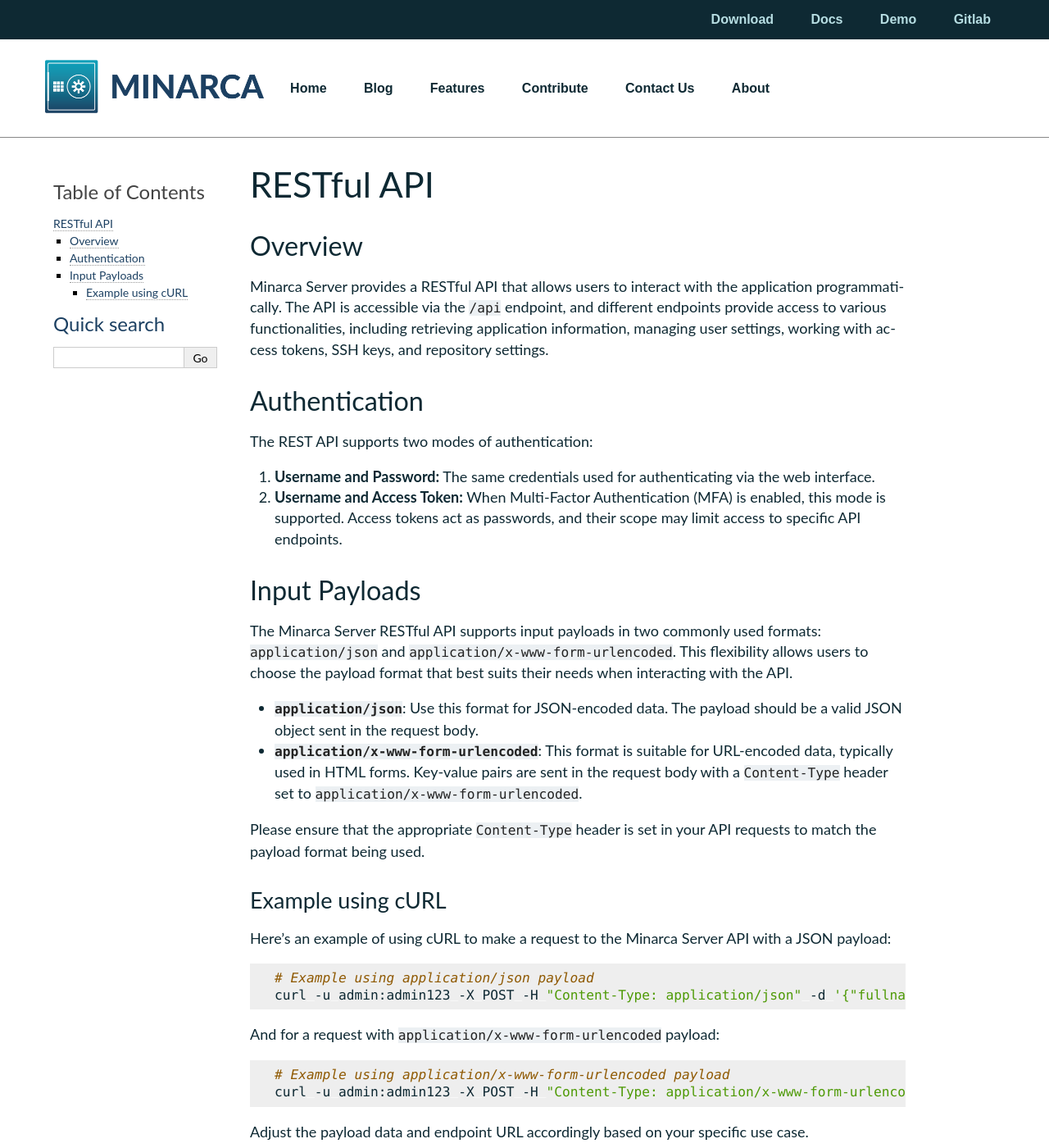
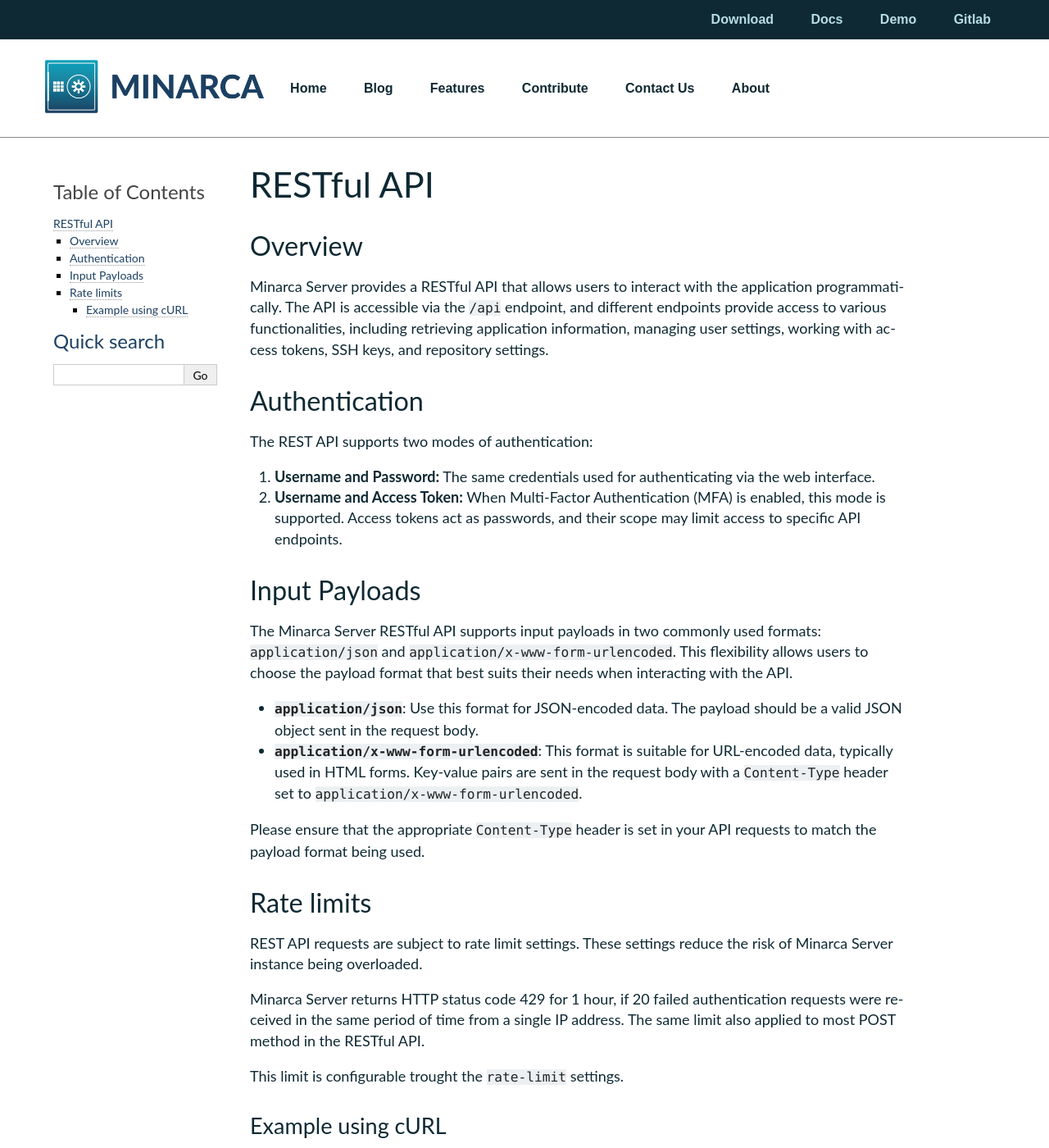
Before and after one commit to ikus060/minarca, a Sphinx documentation site: the page built from doc/api.md, in a window 1280 px wide and 1400 px high. Shown: the whole window at 82% size. Built offline with Sphinx 7.4.7, drawn with Linux system fonts in a browser that asks for light colours; pages that are not in the unit, such as notebooks, are missing from menus; the version number could not be read and is left out.

```diff
--- a/doc/api.md
+++ b/doc/api.md
@@ -20,6 +20,14 @@
 - **`application/x-www-form-urlencoded`**: This format is suitable for URL-encoded data, typically used in HTML forms. Key-value pairs are sent in the request body with a `Content-Type` header set to `application/x-www-form-urlencoded`.
 
 Please ensure that the appropriate `Content-Type` header is set in your API requests to match the payload format being used.
+
+## Rate limits
+
+REST API requests are subject to rate limit settings. These settings reduce the risk of Minarca Server instance being overloaded.
+
+Minarca Server returns HTTP status code 429 for 1 hour, if 20 failed authentication requests were received in the same period of time from a single IP address. The same limit also applied to most POST method in the RESTful API.
+
+This limit is configurable trought the `rate-limit` settings.
 
 ### Example using cURL
 
--- a/doc/conf.py
+++ b/doc/conf.py
@@ -172,4 +172,4 @@
     print(f"Markdown documentation generated: {output_file}")
 
 # Example usage
-generate_markdown_from_openapi("openapi.json", "endpoints.md")
+generate_markdown_from_openapi("_static/openapi.json", "endpoints.md")
```
Also changed, not shown: doc/openapi.json (added, +1 -0 lines), 2 other files.
